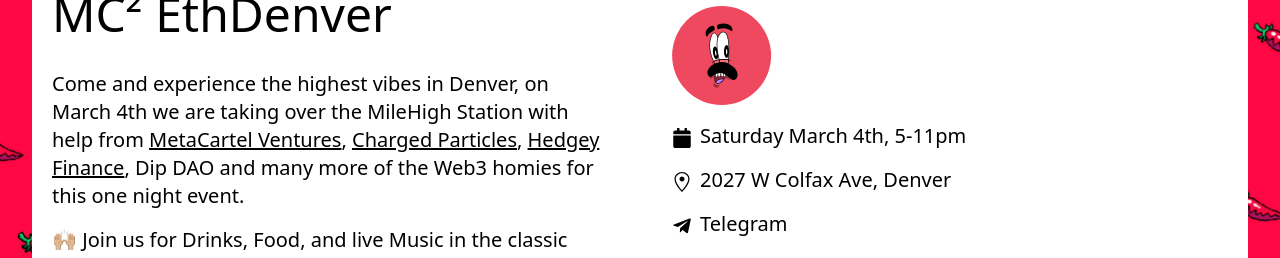
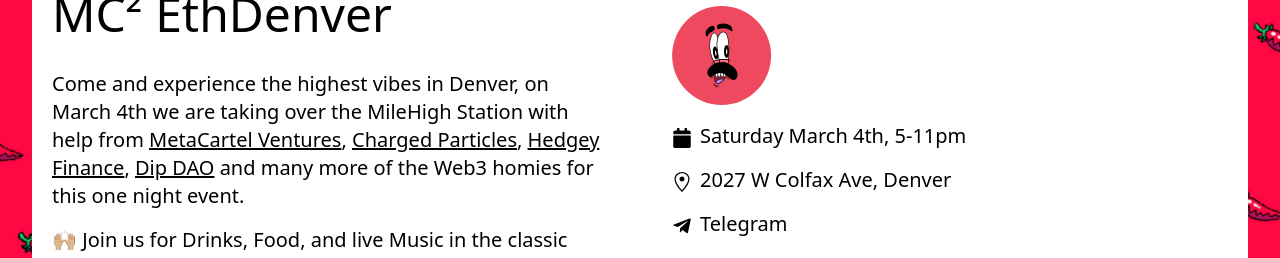
Before and after one commit to unlock-protocol/mc-square, a Next.js app: page / in a window 1280 px wide. Shown: the part 222-480 px from the top of the page. Built offline with nearby package versions, Linux system fonts and the light colour scheme.

Commit message:
dipdao link

```diff
--- a/src/pages/index.tsx
+++ b/src/pages/index.tsx
@@ -87,8 +87,15 @@
                 >
                   Hedgey Finance
                 </Link>
-                , Dip DAO and many more of the Web3 homies for this one night
-                event.
+                ,{" "}
+                <Link
+                  target="_blank"
+                  className="underline"
+                  href="https://weloveguac.org/ "
+                >
+                  Dip DAO
+                </Link>{" "}
+                and many more of the Web3 homies for this one night event.
               </p>
               <p className="my-4 text-xl">
                 🙌🏼 Join us for Drinks, Food, and live Music in the classic iron
```
